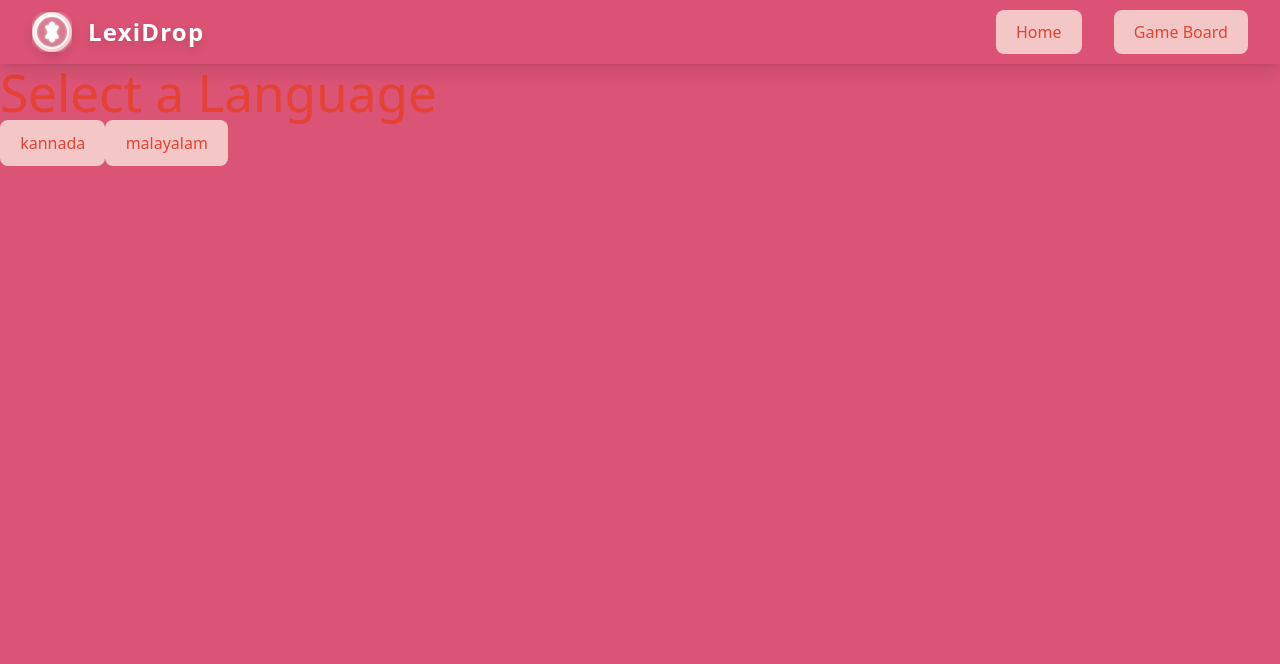
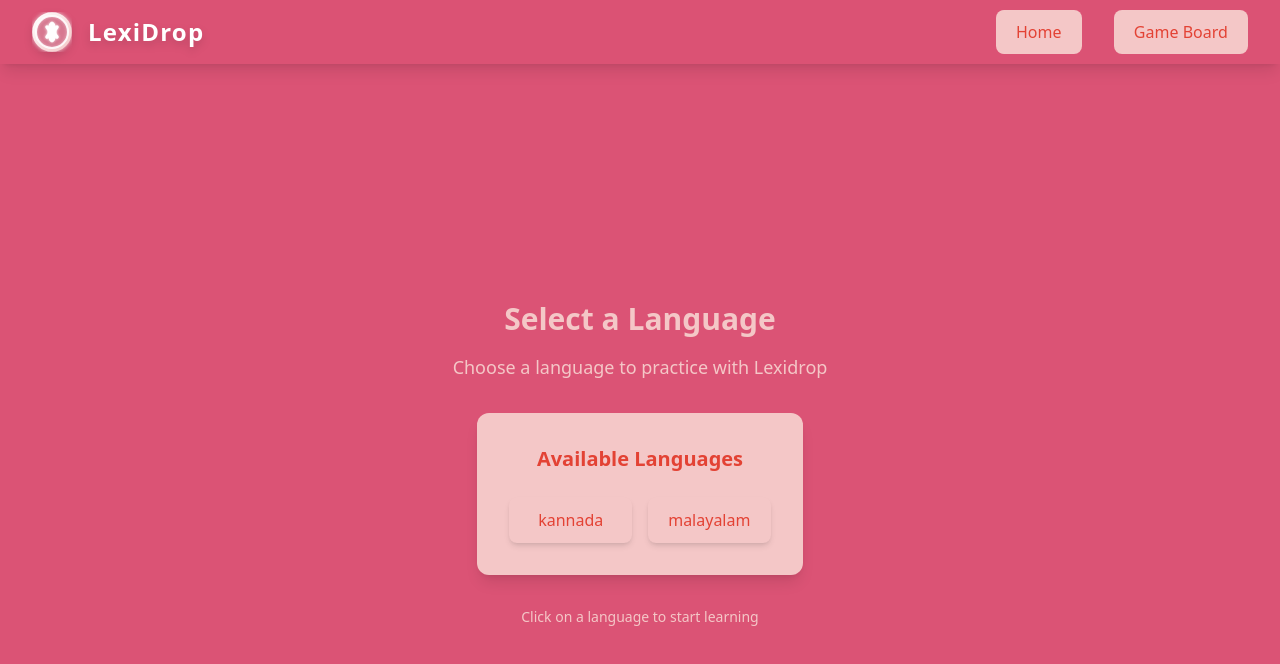
Before and after one commit to AndroAvi/lexidrop, a React (Vite) app: page /game_board in a window 1280 px wide. Shown: the top 664 px of the page. Built offline with nearby package versions, Linux system fonts and the light colour scheme.

Commit message:
feat: add styling to selection screen

```diff
--- a/src/components/SelectionScreen.jsx
+++ b/src/components/SelectionScreen.jsx
@@ -1,13 +1,35 @@
 const SelectionScreen = ({languages, handleLanguageSelect}) => {
+    return (
+        <div className="min-h-screen w-screen overflow-auto bg-[#DB5375] flex items-center justify-center">
+            <div className="min-h-screen w-full flex flex-col items-center justify-center py-8">
+                <h2 className="text-3xl font-bold text-[#F4C7C7] text-center mb-4">
+                    Select a Language
+                </h2>
+                <p className="text-center text-[#F4C7C7] text-lg mb-8">
+                    Choose a language to practice with Lexidrop
+                </p>
 
-    return (
-        <div>
-            <h1>Select a Language</h1>
-            {languages.map((language) => (
-                <button key={language} onClick={() => handleLanguageSelect(language)}>
-                    {language}
-                </button>
-            ))}
+                <div className="bg-[#F4C7C7] rounded-xl p-8 shadow-lg max-w-xl">
+                    <h3 className="text-xl font-bold text-[#E34234] mb-6 text-center">Available Languages</h3>
+                    <div className="grid grid-cols-2 gap-4 w-full">
+                        {languages.map((language) => (
+                            <button
+                                key={language}
+                                onClick={() => handleLanguageSelect(language)}
+                                className="bg-[#E34234] hover:bg-[#E34234]/80 text-[#F4C7C7] font-bold py-4 px-6 rounded-lg shadow-md transition-all duration-300 text-lg flex items-center justify-center"
+                            >
+                                {language}
+                            </button>
+                        ))}
+                    </div>
+                </div>
+
+                <div className="mt-8 text-center space-y-4 w-full max-w-4xl">
+                    <p className="text-[#F4C7C7] text-sm">
+                        Click on a language to start learning
+                    </p>
+                </div>
+            </div>
         </div>
     );
 };
```
